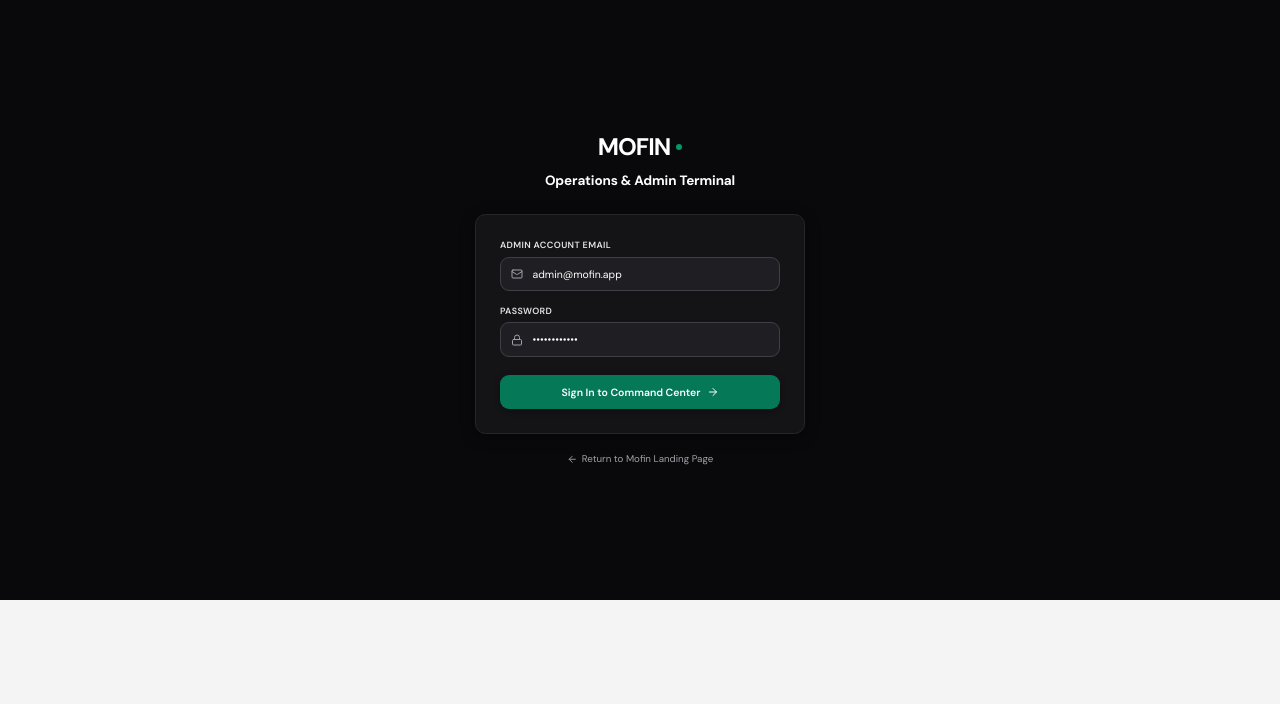
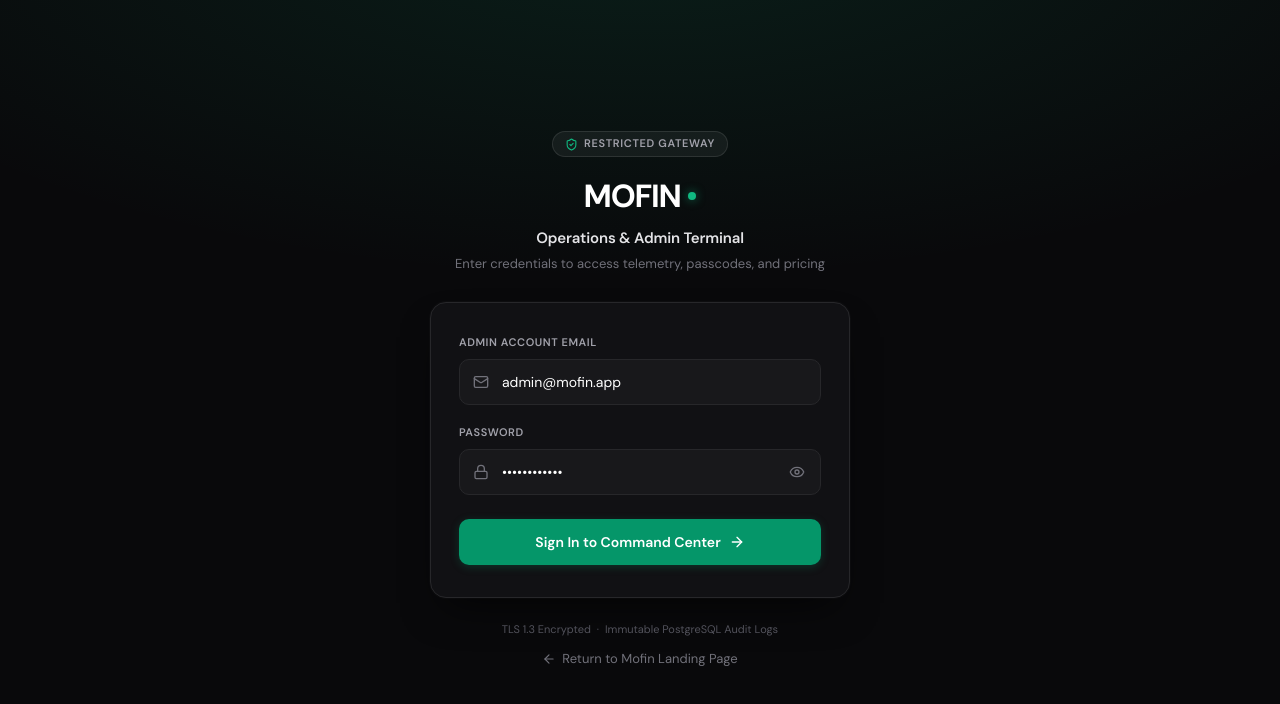
Before and after one commit to AlainKwishima/Mofin, a React (Vite) app: page /admin/login in a window 1280 px wide. Shown: the top 704 px of the page. Built offline with nearby package versions, Linux system fonts and the light colour scheme; no server answers.

Commit message:
fix(ui): eliminate white gap on login page, remove zoom distortion, add password toggle and command center polish

```diff
--- a/src/admin/admin.css
+++ b/src/admin/admin.css
@@ -133,8 +133,9 @@
 }
 
 .admin-login-shell {
-  zoom: 0.75;
-  min-height: calc(100vh / 0.75);
+  min-height: 100vh;
+  width: 100%;
+  background-color: #09090b;
 }
 
 .admin-sidebar {
--- a/src/admin/pages/AdminLogin.tsx
+++ b/src/admin/pages/AdminLogin.tsx
@@ -1,12 +1,13 @@
-import React, { useState } from 'react';
+import React, { useState, useEffect } from 'react';
 import { useNavigate, useLocation, Link } from 'react-router-dom';
-import { Shield, Lock, Mail, ArrowRight, AlertCircle, ArrowLeft } from 'lucide-react';
+import { ShieldCheck, Lock, Mail, ArrowRight, AlertCircle, ArrowLeft, Eye, EyeOff, Loader2 } from 'lucide-react';
 import { useAdminAuth } from '../context/AdminAuthContext';
 import '../admin.css';
 
 export const AdminLogin: React.FC = () => {
   const [email, setEmail] = useState('admin@mofin.app');
   const [password, setPassword] = useState('Admin@123456');
+  const [showPassword, setShowPassword] = useState(false);
   const [error, setError] = useState<string | null>(null);
   const [loading, setLoading] = useState(false);
 
@@ -15,6 +16,19 @@
   const location = useLocation();
 
   const from = (location.state as any)?.from?.pathname || '/admin/dashboard';
+
+  // Ensure whole document background stays deep obsidian while in the admin login view
+  useEffect(() => {
+    const originalBodyBg = document.body.style.backgroundColor;
+    const originalHtmlBg = document.documentElement.style.backgroundColor;
+    document.body.style.backgroundColor = '#09090b';
+    document.documentElement.style.backgroundColor = '#09090b';
+
+    return () => {
+      document.body.style.backgroundColor = originalBodyBg;
+      document.documentElement.style.backgroundColor = originalHtmlBg;
+    };
+  }, []);
 
   const handleSubmit = async (e: React.FormEvent) => {
     e.preventDefault();
@@ -26,10 +40,10 @@
       if (res.success) {
         navigate(from, { replace: true });
       } else {
-        setError(res.error || 'Authentication failed');
+        setError(res.error || 'Authentication failed. Please verify credentials.');
       }
     } catch {
-      setError('An unexpected error occurred while logging in.');
+      setError('An unexpected error occurred while communicating with the server.');
     } finally {
       setLoading(false);
     }
@@ -40,71 +54,115 @@
       className="admin-login-shell"
       style={{
         minHeight: '100vh',
+        width: '100%',
         backgroundColor: '#09090b',
+        backgroundImage: 'radial-gradient(ellipse 70% 45% at 50% -10%, rgba(16, 185, 129, 0.12), transparent)',
         display: 'flex',
         flexDirection: 'column',
         justifyContent: 'center',
         alignItems: 'center',
-        padding: '32px 16px',
+        padding: '40px 20px',
         color: '#ffffff',
-        fontFamily: "'DM Sans', sans-serif",
+        fontFamily: "'DM Sans', -apple-system, BlinkMacSystemFont, 'Segoe UI', Roboto, sans-serif",
+        boxSizing: 'border-box',
       }}
     >
-      <div style={{ maxWidth: '440px', width: '100%' }}>
+      <div style={{ maxWidth: '420px', width: '100%' }}>
         {/* Brand Header */}
-        <div style={{ textAlign: 'center', marginBottom: '32px' }}>
-          <div style={{ display: 'inline-flex', alignItems: 'center', gap: '8px', marginBottom: '8px' }}>
+        <div style={{ textAlign: 'center', marginBottom: '28px' }}>
+          <div
+            style={{
+              display: 'inline-flex',
+              alignItems: 'center',
+              gap: '6px',
+              padding: '4px 12px',
+              borderRadius: '9999px',
+              backgroundColor: 'rgba(255, 255, 255, 0.05)',
+              border: '1px solid rgba(255, 255, 255, 0.1)',
+              marginBottom: '16px',
+            }}
+          >
+            <ShieldCheck size={13} style={{ color: '#10b981' }} />
+            <span
+              style={{
+                fontSize: '11px',
+                fontWeight: 600,
+                letterSpacing: '0.06em',
+                textTransform: 'uppercase',
+                color: '#a1a1aa',
+              }}
+            >
+              Restricted Gateway
+            </span>
+          </div>
+
+          <div style={{ display: 'flex', alignItems: 'center', justifyContent: 'center', gap: '8px', marginBottom: '8px' }}>
             <span style={{ fontSize: '32px', fontWeight: 800, letterSpacing: '-0.04em', color: '#ffffff' }}>
               MOFIN
             </span>
-            <span style={{ width: '8px', height: '8px', borderRadius: '50%', backgroundColor: '#059669', display: 'inline-block' }} />
+            <span
+              style={{
+                width: '8px',
+                height: '8px',
+                borderRadius: '50%',
+                backgroundColor: '#10b981',
+                boxShadow: '0 0 10px rgba(16, 185, 129, 0.6)',
+                display: 'inline-block',
+              }}
+            />
           </div>
-          <h1 style={{ fontSize: '18px', fontWeight: 700, color: '#ffffff', margin: 0, letterSpacing: '-0.01em' }}>
+
+          <h1 style={{ fontSize: '15px', fontWeight: 600, color: '#e4e4e7', margin: 0, letterSpacing: '-0.01em' }}>
             Operations & Admin Terminal
           </h1>
+          <p style={{ fontSize: '13px', color: '#71717a', margin: '6px 0 0 0' }}>
+            Enter credentials to access telemetry, passcodes, and pricing
+          </p>
         </div>
 
-        {/* Card with neutral elevation */}
+        {/* Obsidian Authentication Card */}
         <div
           style={{
-            backgroundColor: '#141417',
+            backgroundColor: '#111114',
             border: '1px solid #27272a',
-            borderRadius: '14px',
-            padding: '32px',
-            boxShadow: '0 4px 20px rgba(0, 0, 0, 0.4)',
+            borderRadius: '16px',
+            padding: '32px 28px',
+            boxShadow: '0 20px 40px -15px rgba(0, 0, 0, 0.7), 0 0 0 1px rgba(255, 255, 255, 0.02)',
           }}
         >
           {error && (
             <div
               style={{
                 marginBottom: '20px',
-                padding: '12px 16px',
-                borderRadius: '12px',
-                backgroundColor: 'rgba(225, 29, 72, 0.15)',
-                border: '1px solid rgba(225, 29, 72, 0.35)',
+                padding: '12px 14px',
+                borderRadius: '10px',
+                backgroundColor: 'rgba(239, 68, 68, 0.12)',
+                border: '1px solid rgba(239, 68, 68, 0.3)',
                 color: '#fca5a5',
-                fontSize: '12px',
+                fontSize: '13px',
                 display: 'flex',
-                alignItems: 'center',
-                gap: '8px',
+                alignItems: 'flex-start',
+                gap: '10px',
+                lineHeight: '1.4',
               }}
             >
-              <AlertCircle size={16} style={{ flexShrink: 0 }} />
+              <AlertCircle size={16} style={{ flexShrink: 0, marginTop: '2px', color: '#ef4444' }} />
               <span>{error}</span>
             </div>
           )}
 
-          <form onSubmit={handleSubmit} style={{ display: 'flex', flexDirection: 'column', gap: '18px' }}>
+          <form onSubmit={handleSubmit} style={{ display: 'flex', flexDirection: 'column', gap: '20px' }}>
             <div>
               <label
+                htmlFor="admin-email-input"
                 style={{
                   display: 'block',
-                  fontSize: '12px',
+                  fontSize: '11px',
                   fontWeight: 600,
-                  color: '#e4e4e7',
-                  marginBottom: '6px',
+                  color: '#a1a1aa',
+                  marginBottom: '8px',
                   textTransform: 'uppercase',
-                  letterSpacing: '0.04em',
+                  letterSpacing: '0.05em',
                 }}
               >
                 Admin Account Email
@@ -112,74 +170,129 @@
               <div style={{ position: 'relative' }}>
                 <Mail
                   size={16}
-                  style={{ position: 'absolute', left: '14px', top: '50%', transform: 'translateY(-50%)', color: '#a1a1aa' }}
+                  style={{
+                    position: 'absolute',
+                    left: '14px',
+                    top: '50%',
+                    transform: 'translateY(-50%)',
+                    color: '#71717a',
+                    pointerEvents: 'none',
+                  }}
                 />
                 <input
+                  id="admin-email-input"
                   type="email"
                   required
                   value={email}
                   onChange={(e) => setEmail(e.target.value)}
                   placeholder="admin@mofin.app"
+                  autoComplete="username"
                   style={{
                     width: '100%',
                     height: '46px',
                     padding: '0 16px 0 42px',
-                    borderRadius: '12px',
-                    border: '1px solid #3f3f46',
-                    backgroundColor: '#1f1f23',
+                    borderRadius: '10px',
+                    border: '1px solid #27272a',
+                    backgroundColor: '#18181b',
                     color: '#ffffff',
                     fontSize: '14px',
                     outline: 'none',
                     boxSizing: 'border-box',
-                    transition: 'all 0.15s ease',
+                    transition: 'border-color 0.15s ease, box-shadow 0.15s ease',
                   }}
-                  onFocus={(e) => (e.target.style.borderColor = '#059669')}
-                  onBlur={(e) => (e.target.style.borderColor = '#3f3f46')}
+                  onFocus={(e) => {
+                    e.target.style.borderColor = '#10b981';
+                    e.target.style.boxShadow = '0 0 0 3px rgba(16, 185, 129, 0.15)';
+                  }}
+                  onBlur={(e) => {
+                    e.target.style.borderColor = '#27272a';
+                    e.target.style.boxShadow = 'none';
+                  }}
                 />
               </div>
             </div>
 
             <div>
+              <div style={{ display: 'flex', justifyContent: 'space-between', alignItems: 'center', marginBottom: '8px' }}>
                 <label
+                  htmlFor="admin-password-input"
                   style={{
-                  display: 'block',
-                  fontSize: '12px',
+                    fontSize: '11px',
                     fontWeight: 600,
-                  color: '#e4e4e7',
-                  marginBottom: '6px',
+                    color: '#a1a1aa',
                     textTransform: 'uppercase',
-                  letterSpacing: '0.04em',
+                    letterSpacing: '0.05em',
                   }}
                 >
                   Password
                 </label>
+              </div>
               <div style={{ position: 'relative' }}>
                 <Lock
                   size={16}
-                  style={{ position: 'absolute', left: '14px', top: '50%', transform: 'translateY(-50%)', color: '#a1a1aa' }}
+                  style={{
+                    position: 'absolute',
+                    left: '14px',
+                    top: '50%',
+                    transform: 'translateY(-50%)',
+                    color: '#71717a',
+                    pointerEvents: 'none',
+                  }}
                 />
                 <input
-                  type="password"
+                  id="admin-password-input"
+                  type={showPassword ? 'text' : 'password'}
                   required
                   value={password}
                   onChange={(e) => setPassword(e.target.value)}
                   placeholder="••••••••••••"
+                  autoComplete="current-password"
                   style={{
                     width: '100%',
                     height: '46px',
-                    padding: '0 16px 0 42px',
-                    borderRadius: '12px',
-                    border: '1px solid #3f3f46',
-                    backgroundColor: '#1f1f23',
+                    padding: '0 42px 0 42px',
+                    borderRadius: '10px',
+                    border: '1px solid #27272a',
+                    backgroundColor: '#18181b',
                     color: '#ffffff',
                     fontSize: '14px',
                     outline: 'none',
                     boxSizing: 'border-box',
-                    transition: 'all 0.15s ease',
+                    transition: 'border-color 0.15s ease, box-shadow 0.15s ease',
                   }}
-                  onFocus={(e) => (e.target.style.borderColor = '#059669')}
-                  onBlur={(e) => (e.target.style.borderColor = '#3f3f46')}
+                  onFocus={(e) => {
+                    e.target.style.borderColor = '#10b981';
+                    e.target.style.boxShadow = '0 0 0 3px rgba(16, 185, 129, 0.15)';
+                  }}
+                  onBlur={(e) => {
+                    e.target.style.borderColor = '#27272a';
+                    e.target.style.boxShadow = 'none';
+                  }}
                 />
+                <button
+                  type="button"
+                  onClick={() => setShowPassword(!showPassword)}
+                  aria-label={showPassword ? 'Hide password' : 'Show password'}
+                  style={{
+                    position: 'absolute',
+                    right: '12px',
+                    top: '50%',
+                    transform: 'translateY(-50%)',
+                    background: 'none',
+                    border: 'none',
+                    color: '#71717a',
+                    cursor: 'pointer',
+                    padding: '4px',
+                    display: 'flex',
+                    alignItems: 'center',
+                    justifyContent: 'center',
+                    transition: 'color 0.15s ease',
+                  }}
+                  onMouseEnter={(e) => (e.currentTarget.style.color = '#e4e4e7')}
+                  onMouseLeave={(e) => (e.currentTarget.style.color = '#71717a')}
+                >
+                  {showPassword ? <EyeOff size={16} /> : <Eye size={16} />}
+                </button>
               </div>
             </div>
 
@@ -189,8 +302,8 @@
               style={{
                 width: '100%',
                 height: '46px',
-                borderRadius: '12px',
-                backgroundColor: '#047857',
+                borderRadius: '10px',
+                backgroundColor: loading ? '#065f46' : '#059669',
                 color: '#ffffff',
                 border: 'none',
                 fontSize: '14px',
@@ -199,22 +312,41 @@
                 alignItems: 'center',
                 justifyContent: 'center',
                 gap: '8px',
-                cursor: 'pointer',
+                cursor: loading ? 'not-allowed' : 'pointer',
                 transition: 'all 0.15s ease',
-                marginTop: '6px',
-                boxShadow: '0 2px 8px rgba(0, 0, 0, 0.3)',
+                marginTop: '4px',
+                boxShadow: '0 2px 8px rgba(5, 150, 105, 0.25)',
               }}
-              onMouseEnter={(e) => (e.currentTarget.style.backgroundColor = '#065f46')}
-              onMouseLeave={(e) => (e.currentTarget.style.backgroundColor = '#047857')}
+              onMouseEnter={(e) => {
+                if (!loading) e.currentTarget.style.backgroundColor = '#10b981';
+              }}
+              onMouseLeave={(e) => {
+                if (!loading) e.currentTarget.style.backgroundColor = '#059669';
+              }}
             >
-              <span>{loading ? 'Verifying Session...' : 'Sign In to Command Center'}</span>
+              {loading ? (
+                <>
+                  <Loader2 size={16} className="animate-spin" />
+                  <span>Verifying Credentials...</span>
+                </>
+              ) : (
+                <>
+                  <span>Sign In to Command Center</span>
                   <ArrowRight size={16} />
+                </>
+              )}
             </button>
           </form>
         </div>
 
-        {/* Back Link */}
-        <div style={{ textAlign: 'center', marginTop: '24px' }}>
+        {/* Security / Audit Info & Back Link */}
+        <div style={{ textAlign: 'center', marginTop: '24px', display: 'flex', flexDirection: 'column', gap: '12px', alignItems: 'center' }}>
+          <div style={{ display: 'inline-flex', alignItems: 'center', gap: '6px', fontSize: '11px', color: '#52525b' }}>
+            <span>TLS 1.3 Encrypted</span>
+            <span>·</span>
+            <span>Immutable PostgreSQL Audit Logs</span>
+          </div>
+
           <Link
             to="/"
             style={{
@@ -222,10 +354,12 @@
               alignItems: 'center',
               gap: '6px',
               fontSize: '13px',
-              color: '#a1a1aa',
+              color: '#71717a',
               textDecoration: 'none',
               transition: 'color 0.15s ease',
             }}
+            onMouseEnter={(e) => (e.currentTarget.style.color = '#ffffff')}
+            onMouseLeave={(e) => (e.currentTarget.style.color = '#71717a')}
           >
             <ArrowLeft size={14} />
             <span>Return to Mofin Landing Page</span>
```
Lines whose indentation alone changed are shown as unchanged.
